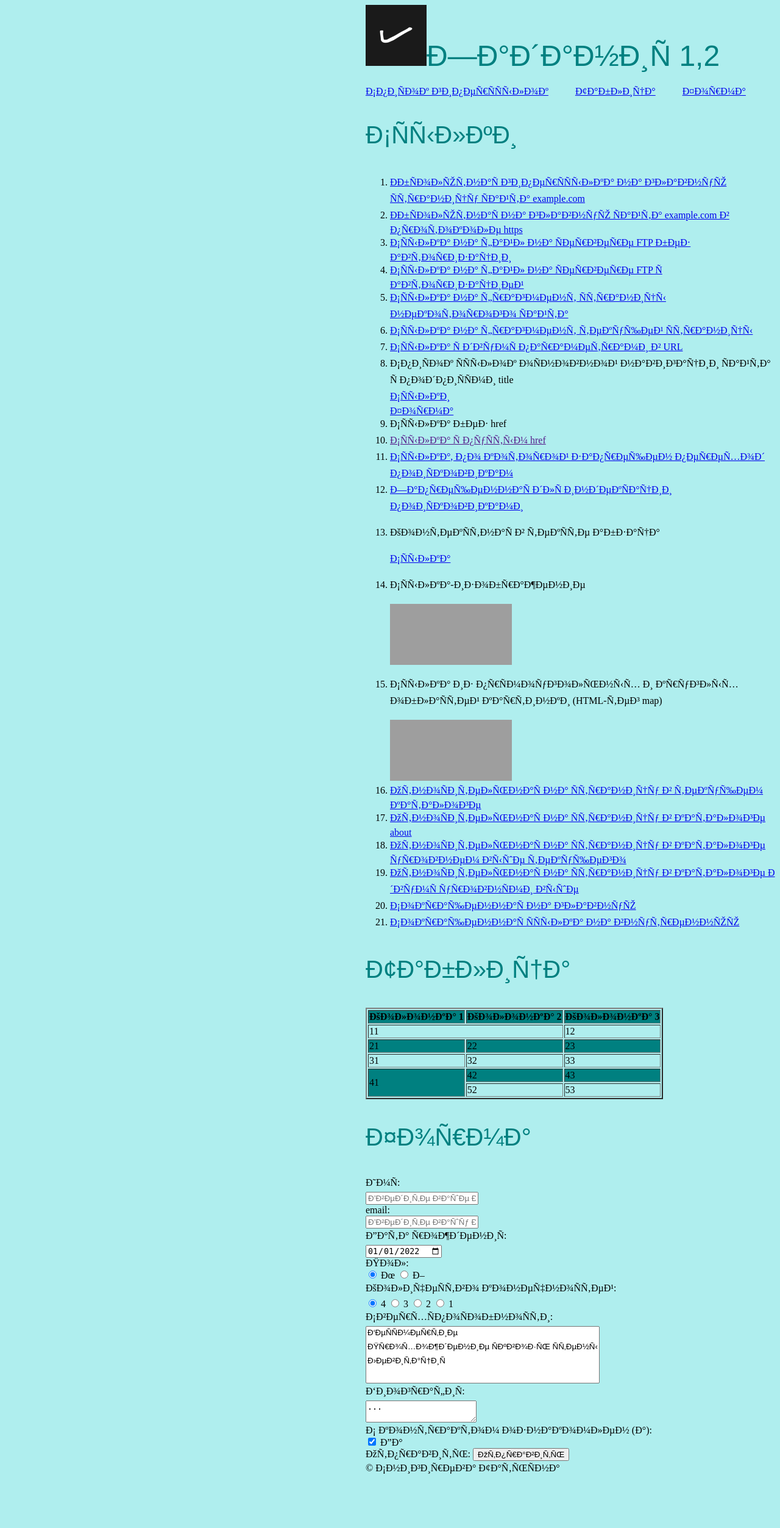
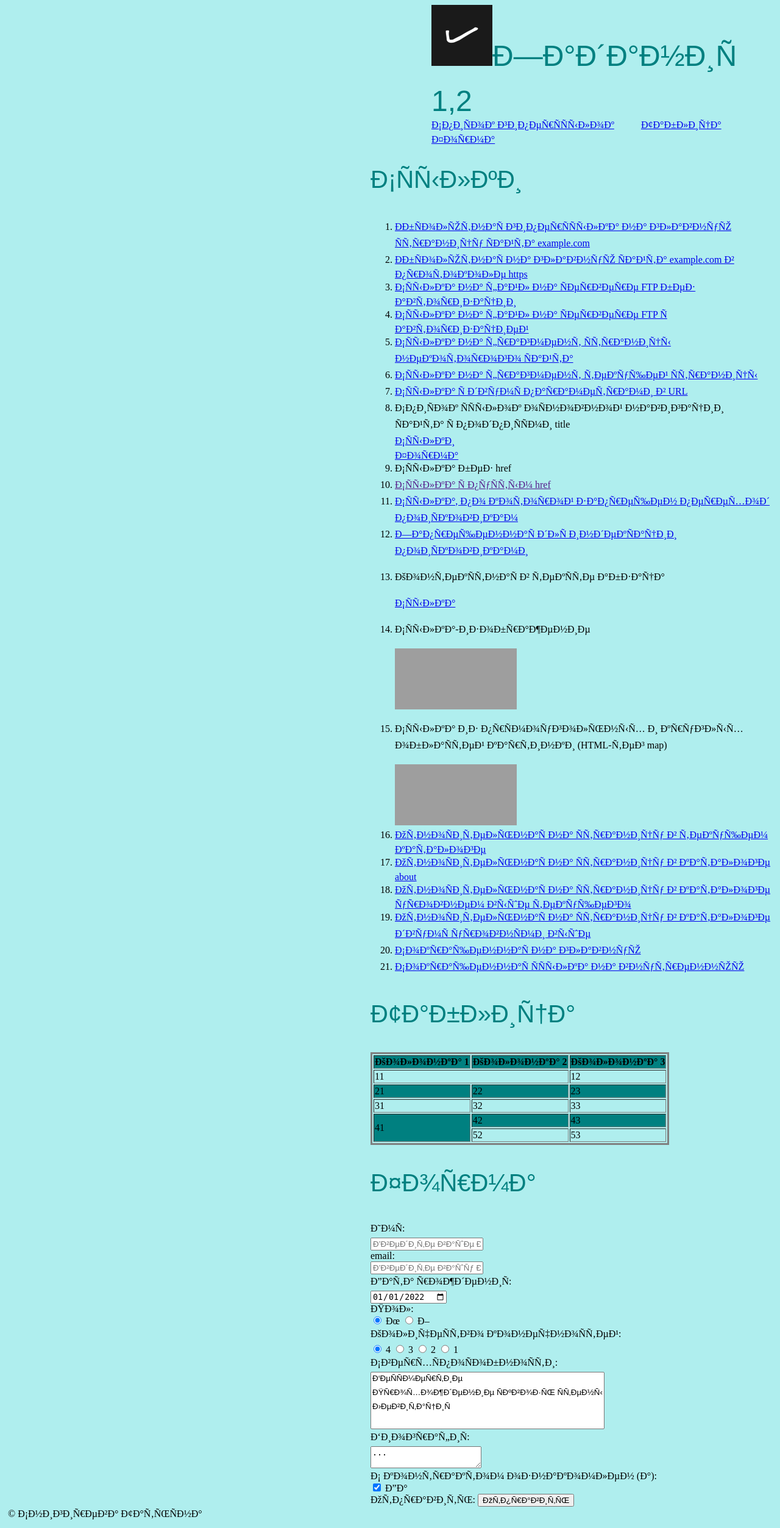
Before and after one commit to s0169495/s0169495.github.io, a PHP site: page / in a window 1280 px wide. Shown: the whole page at 61% size. Before the commit the page ends 2416 px from the top, so only its background shows below. Run offline with PHP 8.4, Linux system fonts and the light colour scheme; grey boxes are pictures that could not be loaded.

Commit message:
Update index.css

```diff
--- a/index.css
+++ b/index.css
@@ -10,8 +10,20 @@
     color: #008080;
     font-family: sans-serif;
     font-size: 300%;
+    margin-left: 700px;
+    }
+    div{
+        margin-left: 5px;
     }
     body{
         background-color: #AFEEEE;
+       }
+    h1, ol, h3, form, table{
         margin-left: 600px;
-       }
+    }
+    table {
+        border: 3px solid grey;
+    }
+    nav{
+        margin-left: 700px;
+    }
```
